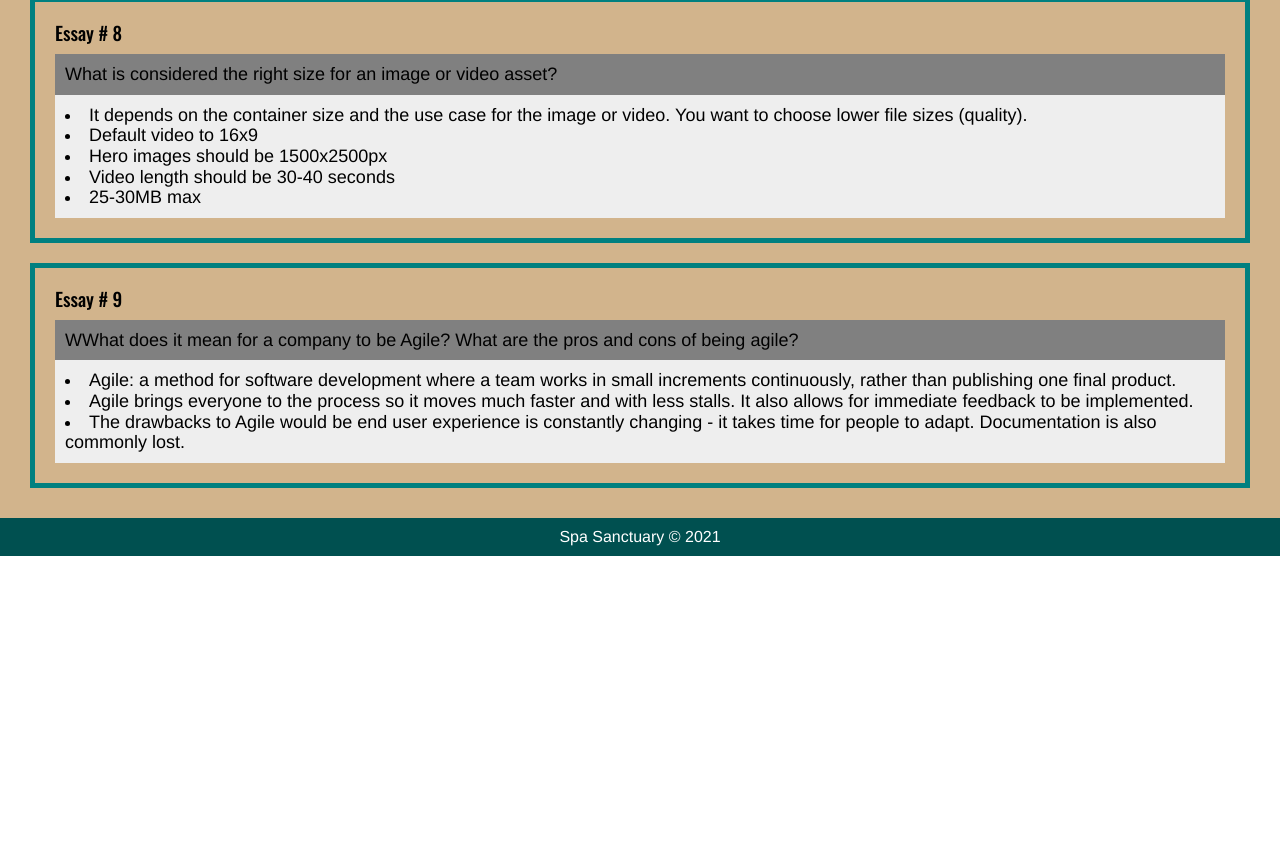
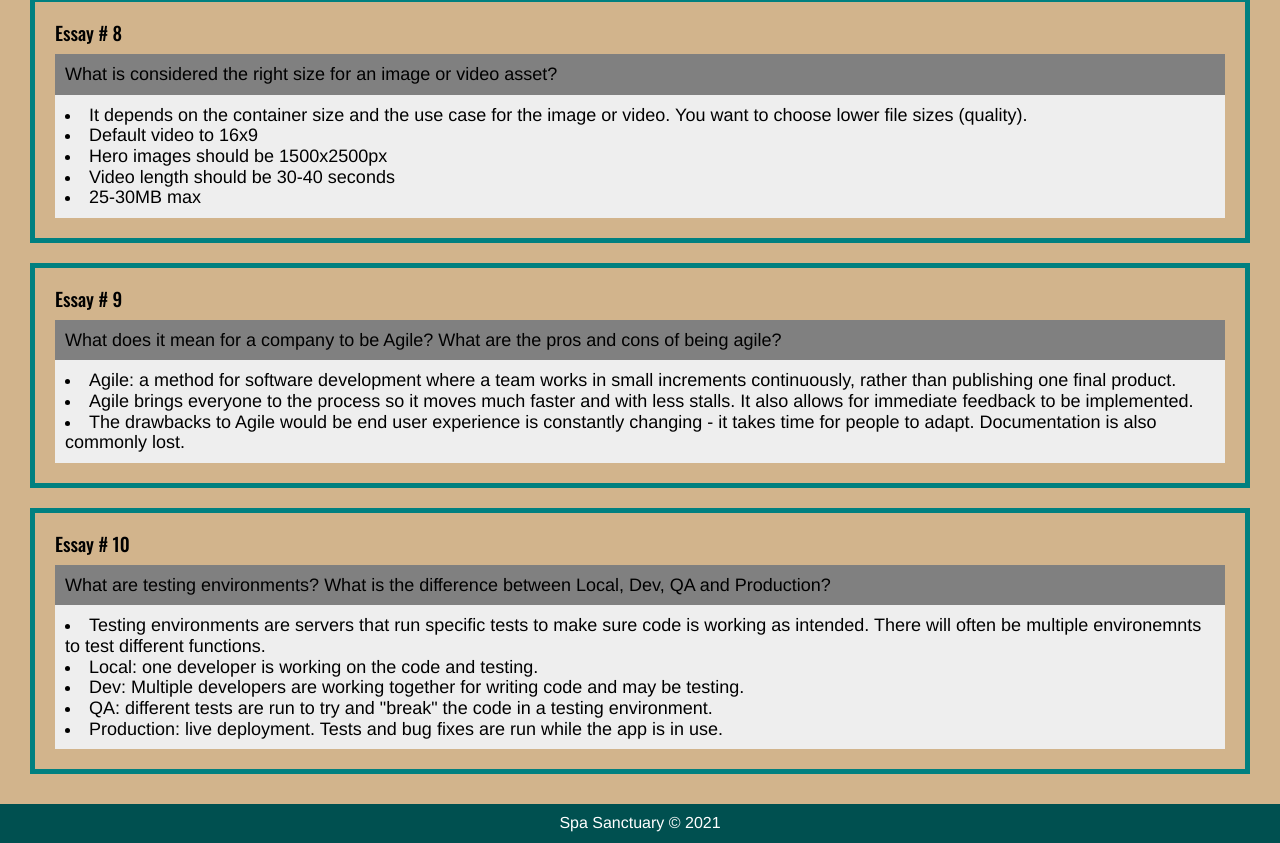
Before and after one commit to dwlopez91/uclax-web1-summer21, a React (Create React App) app: page /homework in a window 1280 px wide. Shown: the part 2611-3454 px from the top of the page. Before the commit the page ends 3167 px from the top, so only its background shows below. Built offline with nearby package versions, Linux system fonts and the light colour scheme.

Commit message:
essay 10

```diff
--- a/src/React/Homework/Homework.jsx
+++ b/src/React/Homework/Homework.jsx
@@ -96,12 +96,21 @@ const Homework = () => {
             </Essay>
             <Essay
             number={ 9 }
-            question='WWhat does it mean for a company to be Agile? What are the pros and cons of being agile?'
+            question='What does it mean for a company to be Agile? What are the pros and cons of being agile?'
             >
             <li>Agile: a method for software development where a team works in small increments continuously, rather than publishing one final product.</li>
             <li>Agile brings everyone to the process so it moves much faster and with less stalls. It also allows for immediate feedback to be implemented.</li>
             <li>The drawbacks to Agile would be end user experience is constantly changing - it takes time for people to adapt. Documentation is also commonly lost.</li>
 
+            </Essay>
+            <Essay
+            number={ 10 }
+            question='What are testing environments? What is the difference between Local, Dev, QA and Production?'            >
+            <li>Testing environments are servers that run specific tests to make sure code is working as intended. There will often be multiple environemnts to test different functions.</li>
+            <li>Local: one developer is working on the code and testing.</li>
+            <li>Dev: Multiple developers are working together for writing code and may be testing.</li>
+            <li>QA: different tests are run to try and "break" the code in a testing environment.</li>
+            <li>Production: live deployment. Tests and bug fixes are run while the app is in use.</li>
             </Essay>
 
         </div>
--- a/src/React/Pages/Services/Gallery/Item.jsx
+++ b/src/React/Pages/Services/Gallery/Item.jsx
@@ -2,12 +2,28 @@ import React from 'react';
 import styled from 'styled-components';
 import { servicesData } from '../servicesData';
 
+import Lightbox from 'React/Components/Lightbox/Lightbox';
+
 const Item = ({ service }) => {
 
+        const LightboxContent = () => {
+            return (
+                <div>
+                    <img src={ service.image} alt= {service.title} />
+                    <h3> {service.title} </h3>
+                    <li>{ service.description }</li>
+                    <li>{ service.cost }</li>
+                </div>
+            )
+        }
         return (
             <ItemStyled className='Item'>
+              <Lightbox LightboxContent={ LightboxContent }>
                 <img src={ service.image } alt={ service.title } />
                 <h3>{ service.title }</h3>
+                {/* <p>{ service.description }</p>
+                <p>{ service.cost }</p> */}
+                </Lightbox>
             </ItemStyled>
         );
 }
```
Lines whose indentation alone changed are shown as unchanged.
